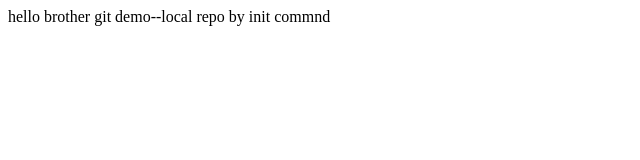
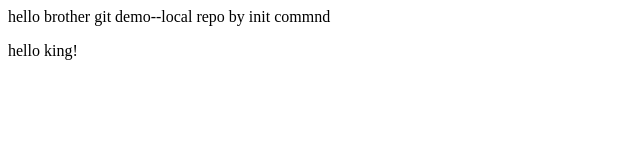
Before and after one commit to iamvishvpatel/LocalRepo, a plain HTML site: page index.html in a window 1280 px wide. Shown: the full height of the page, 0-640 px from the left. Drawn offline with Linux system fonts and the light colour scheme.

Commit message:
update index file

```diff
--- a/index.html
+++ b/index.html
@@ -1 +1,2 @@
 <p>hello brother git demo--local repo by init commnd</p>
+<p>hello king!</p>
```
